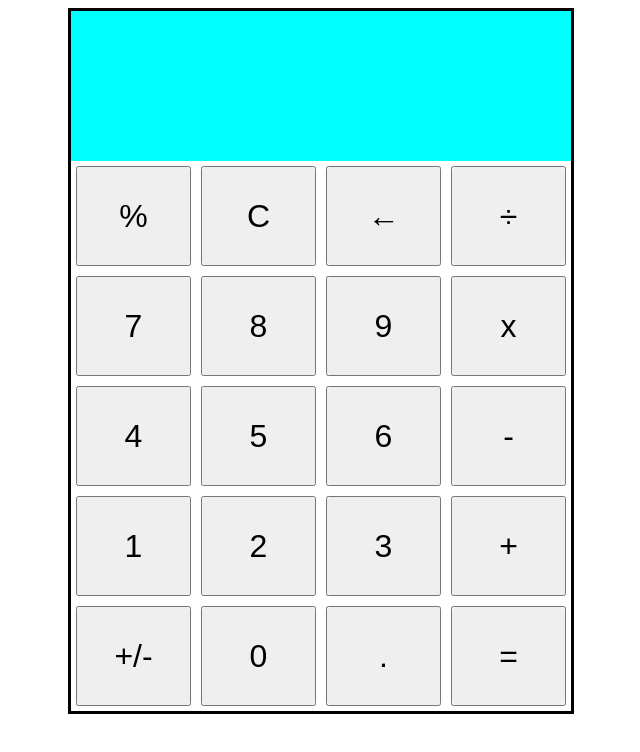
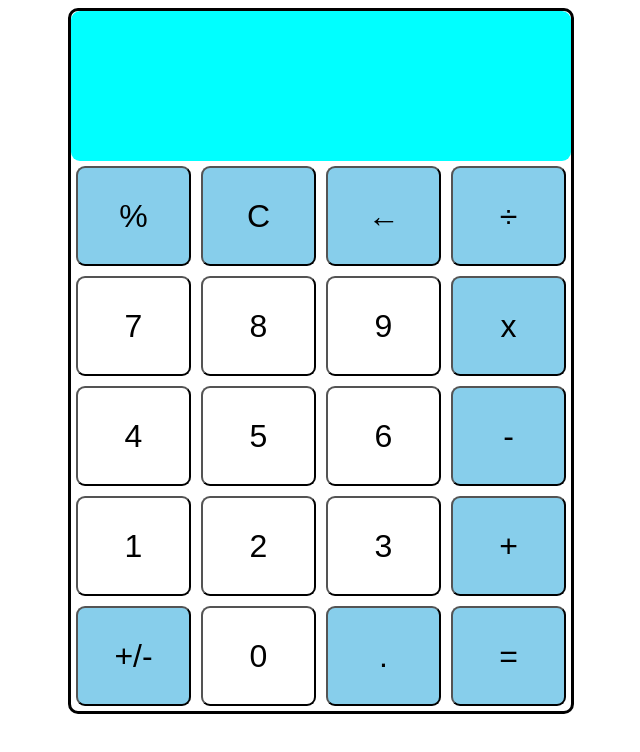
Before and after one commit to Badd01/Test-CSS, a plain HTML site: page Calculator/index.html in a window 1280 px wide. Shown: the whole page, without its empty margins (319-959 px from the left). Drawn offline with Linux system fonts and the light colour scheme.

Commit message:
Update display

```diff
--- a/Calculator/index.html
+++ b/Calculator/index.html
@@ -12,26 +12,26 @@
     <div class="container">
         <div class="display"></div>
         <div class="calculator">
-            <input class="btn" type="button" value="%" />
-            <input class="btn" type="button" value="C" />
-            <input class="btn" type="button" value="&leftarrow;" />
-            <input class="btn" type="button" value="&div;" />
+            <input class="btn operator" type="button" value="%" />
+            <input class="btn operator" type="button" value="C" />
+            <input class="btn operator" type="button" value="&leftarrow;" />
+            <input class="btn operator" type="button" value="&div;" />
             <input class="btn" type="button" value="7" />
             <input class="btn" type="button" value="8" />
             <input class="btn" type="button" value="9" />
-            <input class="btn" type="button" value="x" />
+            <input class="btn operator" type="button" value="x" />
             <input class="btn" type="button" value="4" />
             <input class="btn" type="button" value="5" />
             <input class="btn" type="button" value="6" />
-            <input class="btn" type="button" value="-" />
+            <input class="btn operator" type="button" value="-" />
             <input class="btn" type="button" value="1" />
             <input class="btn" type="button" value="2" />
             <input class="btn" type="button" value="3" />
-            <input class="btn" type="button" value="+" />
-            <input class="btn" type="button" value="+/-" />
+            <input class="btn operator" type="button" value="+" />
+            <input class="btn operator" type="button" value="+/-" />
             <input class="btn" type="button" value="0">
-            <input class="btn" type="button" value="." />
-            <input class="btn" type="button" value="=" />
+            <input class="btn operator" type="button" value="." />
+            <input class="btn operator" type="button" value="=" />
         </div>
     </div>
     <script src="index.js"></script>
--- a/Calculator/style.css
+++ b/Calculator/style.css
@@ -7,11 +7,13 @@
   height: 700px;
   margin: auto;
   border: solid black;
+  border-radius: 10px;
 }
 .display {
   height: 150px;
   background-color: aqua;
   align-content: center;
+  border-radius: 9px;
 }
 
 .calculator {
@@ -25,4 +27,15 @@
   width: 100px;
   height: 100px;
   flex: auto;
+  background-color: white;
+  border-radius: 9px;
+  color: black;
 }
+
+.operator {
+  background-color: skyblue;
+}
+
+.btn:hover {
+  background-color: aqua;
+}
```
